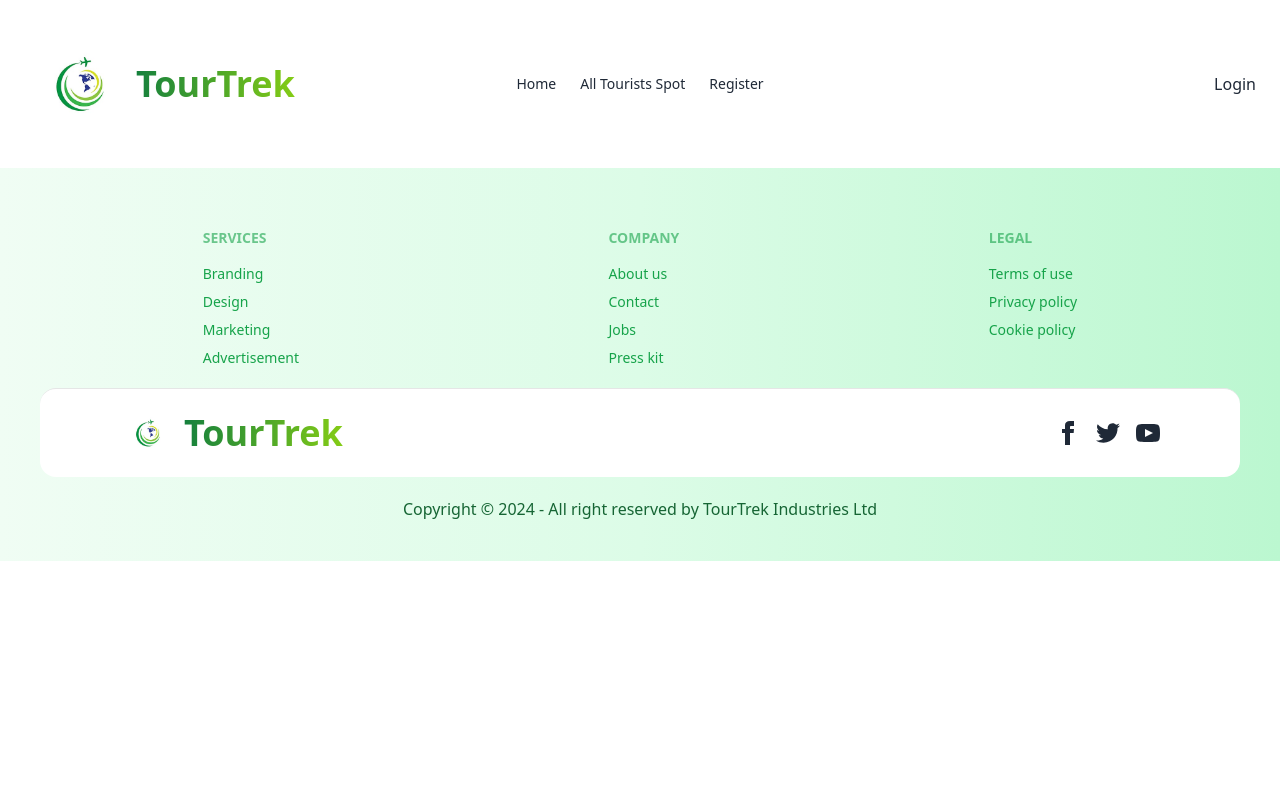
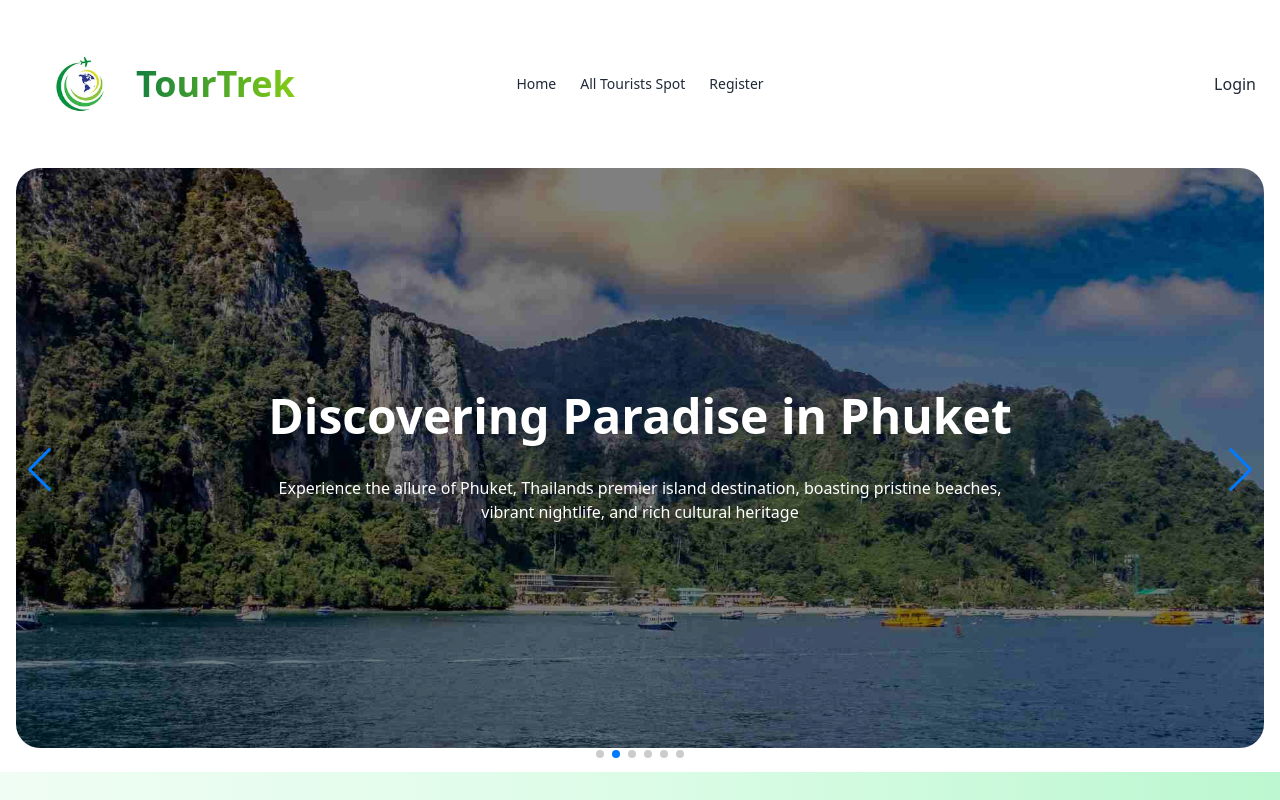
Before and after one commit to Tamanna0322/tourism-management-client, a React (Vite) app: page / in a window 1280 px wide. Shown: the top 800 px of the page. Built offline with nearby package versions, Linux system fonts and the light colour scheme.

Commit message:
added swiper slider

```diff
--- a/package.json
+++ b/package.json
@@ -18,7 +18,8 @@
     "react-icons": "^5.1.0",
     "react-router-dom": "^6.23.0",
     "react-simple-typewriter": "^5.0.1",
-    "sort-by": "^1.2.0"
+    "sort-by": "^1.2.0",
+    "swiper": "^11.1.1"
   },
   "devDependencies": {
     "@types/react": "^18.2.66",
--- a/src/components/Home.jsx
+++ b/src/components/Home.jsx
@@ -1,9 +1,88 @@
+
+import { Swiper, SwiperSlide } from "swiper/react";
+import 'swiper/css';
+import 'swiper/css/pagination';
+import 'swiper/css/navigation';
+import saint from '../assets/saint.jpg';
+import bali from '../assets/bali.jpg';
+import malaysia from '../assets/malaysia.webp';
+import phuket from '../assets/phuket.jpg';
+import sundarban from '../assets/sundarban.jpg';
+import vietnam from '../assets/vietnam.webp';
+import { Autoplay, Pagination, Navigation } from 'swiper/modules';
+
+
 
 
 const Home = () => {
     return (
         <div>
 
+            <Swiper
+                spaceBetween={30}
+                centeredSlides={true}
+                autoplay={{
+                    delay: 2500,
+                    disableOnInteraction: false,
+                }}
+                pagination={{
+                    clickable: true,
+                }}
+                navigation={true}
+                modules={[Autoplay, Pagination, Navigation]}
+                className="mySwiper"
+            >
+
+                <SwiperSlide className=' text-center mb-6'>
+                    <div className='bg-green-900 bg-center bg-no-repeat lg:w-full lg:h-[580px] h-[400px] rounded-3xl bg-cover' style={{ backgroundImage: `linear-gradient(to bottom, rgba(0,0,0,0.5), rgba(0,0,0,0.5)), url(${sundarban})` }}>
+                        <div className='flex flex-col justify-center h-full'>
+                            <h3 className='lg:text-5xl text-white font-bold md:text-3xl text-2xl'> Exploring the Enchanting Sundarbans</h3>
+                            <p className='lg:w-[60%] md:w-[80%] w-[90%] mx-auto text-white md:mt-9 mt-5'>Home to Bengal tigers & diverse wildlife, UNESCO World Heritage Site, with stunning mangrove forests & tranquil landscapes.</p>
+                        </div>
+                    </div>
+                </SwiperSlide>
+                <SwiperSlide className=' text-center mb-6'>
+                    <div className='bg-green-900 bg-center bg-no-repeat lg:w-full lg:h-[580px] h-[400px] rounded-3xl bg-cover object-cover' style={{ backgroundImage: `linear-gradient(to bottom, rgba(0,0,0,0.5), rgba(0,0,0,0.5)), url(${phuket})` }}>
+                        <div className='flex flex-col justify-center h-full'>
+                            <h3 className='lg:text-5xl text-white font-bold md:text-3xl text-2xl '> Discovering Paradise in Phuket</h3>
+                            <p className='lg:w-[60%] md:w-[80%] w-[90%] mx-auto text-white md:mt-9 mt-5'>Experience the allure of Phuket, Thailands premier island destination, boasting pristine beaches, vibrant nightlife, and rich cultural heritage</p>
+                        </div>
+                    </div>
+                </SwiperSlide>
+                <SwiperSlide className=' text-center mb-6'>
+                    <div className='bg-green-900 bg-center bg-no-repeat lg:w-full lg:h-[580px] h-[400px] rounded-3xl bg-cover' style={{ backgroundImage: `linear-gradient(to bottom, rgba(0,0,0,0.5), rgba(0,0,0,0.5)), url(${bali})` }}>
+                        <div className='flex flex-col justify-center h-full'>
+                            <h3 className='lg:text-5xl text-white font-bold md:text-3xl text-2xl '> Bali: Island of Enchantment</h3>
+                            <p className='lg:w-[60%] md:w-[80%] w-[90%] mx-auto text-white md:mt-9 mt-5'>Embark on a journey to Bali, where lush landscapes, vibrant culture, and serene beaches await, offering an unforgettable escape.</p>
+                        </div>
+                    </div>
+                </SwiperSlide>
+                <SwiperSlide className=' text-center mb-6'>
+                    <div className='bg-green-900 bg-center bg-no-repeat lg:w-full lg:h-[580px] h-[400px] rounded-3xl bg-cover' style={{ backgroundImage: `linear-gradient(to bottom, rgba(0,0,0,0.5), rgba(0,0,0,0.5)), url(${saint})` }}>
+                        <div className='flex flex-col justify-center h-full'>
+                            <h3 className='lg:text-5xl  text-white font-bold md:text-3xl text-2xl'>Saint Martin: Paradise Found</h3>
+                            <p className='lg:w-[60%] md:w-[80%] w-[90%] mx-auto text-white md:mt-9 mt-5'>Saint Martin, a pristine gem in the Caribbean, invites you to indulge in turquoise waters, white sandy beaches, and unparalleled relaxation.</p>
+                        </div>
+                    </div>
+                </SwiperSlide>
+                <SwiperSlide className=' text-center mb-6'>
+                    <div className='bg-green-900 bg-center bg-no-repeat lg:w-full lg:h-[580px] h-[400px] rounded-3xl bg-cover' style={{ backgroundImage: `linear-gradient(to bottom, rgba(0,0,0,0.5), rgba(0,0,0,0.5)), url(${vietnam})` }}>
+                        <div className='flex flex-col justify-center h-full'>
+                            <h3 className='lg:text-5xl text-white font-bold md:text-3xl text-2xl'>Vietnam: Land of Timeless Charm</h3>
+                            <p className='lg:w-[60%] md:w-[80%] w-[90%] mx-auto text-white md:mt-9 mt-5'>Vietnam beckons with its rich history, stunning landscapes, and vibrant culture, offering travelers an unforgettable journey through enchanting cities and breathtaking natural wonders.</p>
+                        </div>
+                    </div>
+                </SwiperSlide>
+                <SwiperSlide className=' text-center mb-6'>
+                    <div className='bg-green-900 bg-center bg-no-repeat lg:w-full lg:h-[580px] h-[400px] rounded-3xl bg-cover' style={{ backgroundImage: `linear-gradient(to bottom, rgba(0,0,0,0.5), rgba(0,0,0,0.5)), url(${malaysia})` }}>
+                        <div className='flex flex-col justify-center h-full'>
+                            <h3 className='lg:text-5xl text-white font-bold md:text-3xl text-2xl'>Malaysia: Where Cultures Collide</h3>
+                            <p className='lg:w-[60%] md:w-[80%] w-[90%] mx-auto text-white md:mt-9 mt-5'>Malaysia invites you to experience a melting pot of cultures, from bustling cities to pristine islands, offering a vibrant tapestry of traditions, flavors, and landscapes.</p>
+                        </div>
+                    </div>
+                </SwiperSlide>
+            </Swiper>
+
         </div>
     );
 };
```
Also changed, not shown: 1 other file (tests, documents, lock files or other folders).
